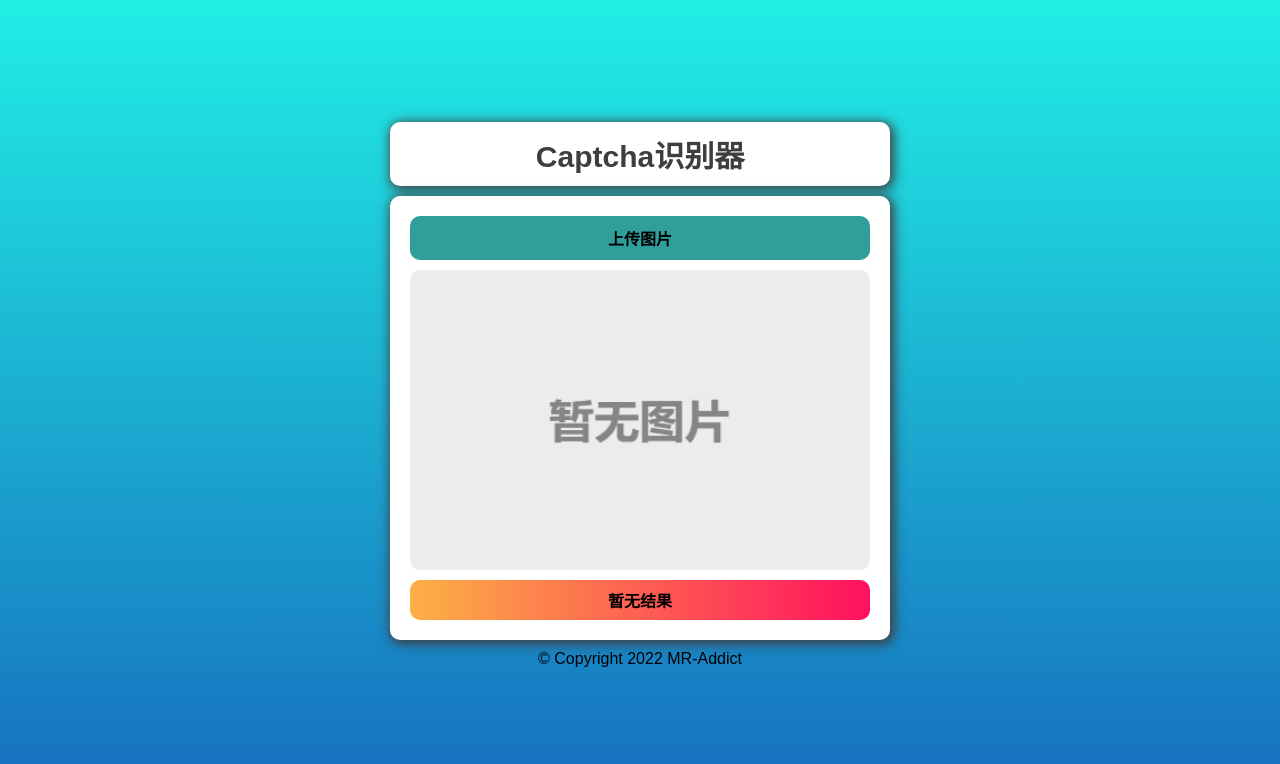
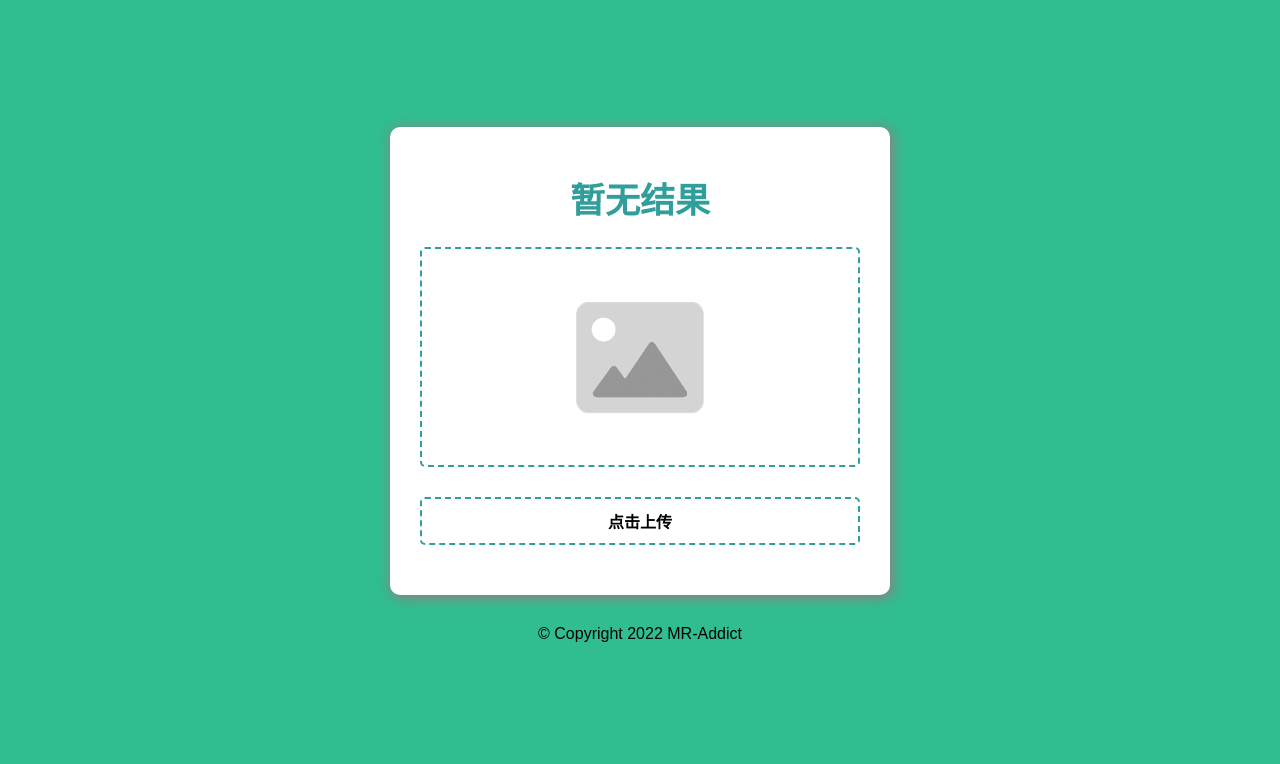
Before and after one commit to MR-Addict/captcha, a plain HTML site: page src/public/index.html in a window 1280 px wide. Drawn offline with Linux system fonts and the light colour scheme.

Commit message:
beautify pages

```diff
--- a/src/public/index.css
+++ b/src/public/index.css
@@ -10,14 +10,10 @@ html {
 }
 
 :root {
-  --pri-bcg: linear-gradient(to bottom, #21efe5, #166dbe);
-  --pri-warm: linear-gradient(to right, #fcb045, #ff105f);
-  --pri-yellow: #fcb045;
-  --pri-white: #ffffff;
-  --pri-blue: #1c3879;
+  --pri-bcg: #30bd90;
+  --pri-white: #fff;
   --pri-green: #309e9b;
-  --pri-dark-grey: #3e3e3e;
-  --pri-grey: #ececec;
+  --pri-grey: #858585;
 }
 
 /* body */
@@ -42,37 +38,20 @@ body {
   justify-content: center;
 }
 
-/* header */
-.header {
+/* main */
+.main {
   width: 100%;
-  padding: 1rem;
+  padding: 5rem 3rem;
   border-radius: 1rem;
 
-  background: var(--pri-white);
-  box-shadow: 0.2rem 0.2rem 1.2rem 0.2rem var(--pri-dark-grey);
-}
-
-.header h1 {
-  font-size: 3rem;
-  text-align: center;
-  font-weight: bolder;
-  color: var(--pri-dark-grey);
-}
-
-/* tab */
-.main {
-  width: 100%;
-  padding: 2rem;
-  border-radius: 1rem;
-
-  gap: 1rem;
+  gap: 3rem;
   display: flex;
   flex-direction: column;
   align-items: center;
   justify-content: center;
 
   background: var(--pri-white);
-  box-shadow: 0.2rem 0.2rem 1.2rem 0.2rem var(--pri-dark-grey);
+  box-shadow: 0.2rem 0.2rem 1.2rem 0.2rem var(--pri-grey);
 }
 
 /* form */
@@ -90,10 +69,11 @@ body {
 
 .form label {
   width: 100%;
+  padding: 1rem;
   font-size: 1.6rem;
-  padding: 1rem;
-  border-radius: 1rem;
-  background: var(--pri-green);
+  border-radius: 0.5rem;
+  border: solid 0.2rem var(--pri-green);
+  border-style: dashed;
 
   font-weight: bold;
   display: block;
@@ -104,24 +84,24 @@ body {
 /* result image */
 .main img {
   width: 100%;
-  height: 30rem;
-  padding: 1rem;
+  height: 22rem;
+  padding: 0.5rem;
   font-size: 1.6rem;
-  border-radius: 1rem;
+  border-radius: 0.5rem;
+  border: solid 0.2rem var(--pri-green);
+  border-style: dashed;
 
-  object-fit: contain;
-  background: var(--pri-grey);
+  object-fit: cover;
 }
 
 /* reusult paragraph */
 .main p {
   width: 100%;
   height: 4rem;
-  font-size: 1.6rem;
+  font-size: 3.5rem;
   font-weight: bold;
-
-  border-radius: 1rem;
-  background: var(--pri-warm);
+  border-radius: 0.5rem;
+  color: var(--pri-green);
 
   display: flex;
   flex-direction: column;
@@ -131,7 +111,7 @@ body {
 
 /* footer */
 footer {
-  margin: 1rem 0;
+  margin: 3rem 0;
   font-size: 1.6rem;
 }
 
--- a/src/public/index.html
+++ b/src/public/index.html
@@ -2,7 +2,7 @@
 <html lang="en">
   <head>
     <meta charset="UTF-8" />
-    <link rel="shortcut icon" href="favicon.png" type="image/x-icon" />
+    <link rel="shortcut icon" href="images/favicon.png" type="image/x-icon" />
     <meta http-equiv="X-UA-Compatible" content="IE=edge" />
     <meta name="viewport" content="width=device-width, initial-scale=1.0" />
     <link rel="stylesheet" href="index.css" />
@@ -11,24 +11,14 @@
   </head>
   <body>
     <div class="container">
-      <!-- header -->
-      <div class="header">
-        <h1>Captcha识别器</h1>
-      </div>
-      <!-- main body -->
       <div class="main">
+        <p>暂无结果</p>
+        <img src="images/default.png" alt="captcha" />
         <div class="form">
-          <label for="captcha_input">上传图片</label>
-          <input type="file" name="captcha" id="captcha_input" onchange="loadImage(event)" />
+          <label for="captcha_input">点击上传</label>
+          <input type="file" name="captcha" id="captcha_input" onchange="handleUpload(event)" />
         </div>
-        <img src="default.png" alt="captcha" onerror="img_error(event)" />
-        <p>暂无结果</p>
       </div>
     </div>
-    <script>
-      let footer = document.createElement("footer");
-      footer.innerHTML = `<footer">&copy; Copyright ${new Date().getFullYear()} MR-Addict</footer>`;
-      document.body.appendChild(footer);
-    </script>
   </body>
 </html>
--- a/src/public/index.js
+++ b/src/public/index.js
@@ -1,24 +1,24 @@
-// set image error image
-function img_error(event) {
-  event.target.src = "404.png";
-}
+// load footer
+window.onload = function () {
+  const footer = document.createElement("footer");
+  footer.innerHTML = `<footer">&copy; Copyright ${new Date().getFullYear()} MR-Addict</footer>`;
+  document.body.appendChild(footer);
+};
 
-// load image
-function loadImage(event) {
+// handle upload
+async function handleUpload(event) {
   const captcha = event.target.files[0];
   if (!captcha) return;
   const image = document.querySelector(".main img");
   image.src = URL.createObjectURL(captcha);
-  uploadImage(captcha);
-}
-
-// upload image
-function uploadImage(captcha) {
-  if (!captcha) return;
+  // fetch backend data
   const formData = new FormData();
   formData.append("captcha", captcha);
-  fetch("/", { method: "POST", body: formData })
-    .then((response) => response.json())
-    .then((response) => (document.querySelector(".main p").innerText = response.message))
-    .catch((error) => (document.querySelector(".main p").innerText = "识别失败"));
+  const respone = await fetch("/", { method: "POST", body: formData });
+  if (respone.ok) {
+    const message = await respone.json();
+    document.querySelector(".main p").innerText = message.message;
+  } else {
+    document.querySelector(".main p").innerText = "识别失败";
+  }
 }
```
Also changed, not shown: images/captcha.png, src/public/404.png (deleted), src/public/default.png (deleted), src/public/images/default.png (added), src/public/images/favicon.png (renamed from src/public/favicon.png).
